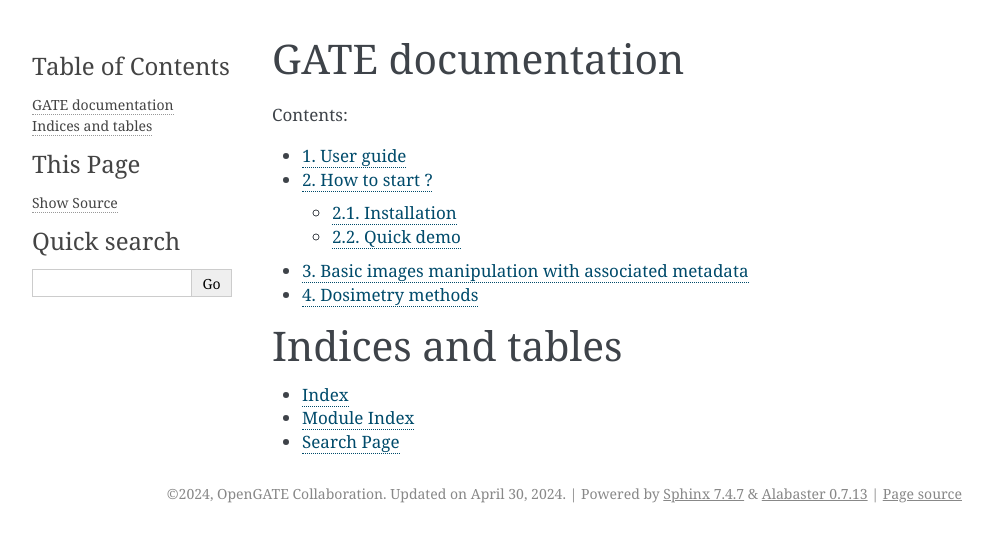
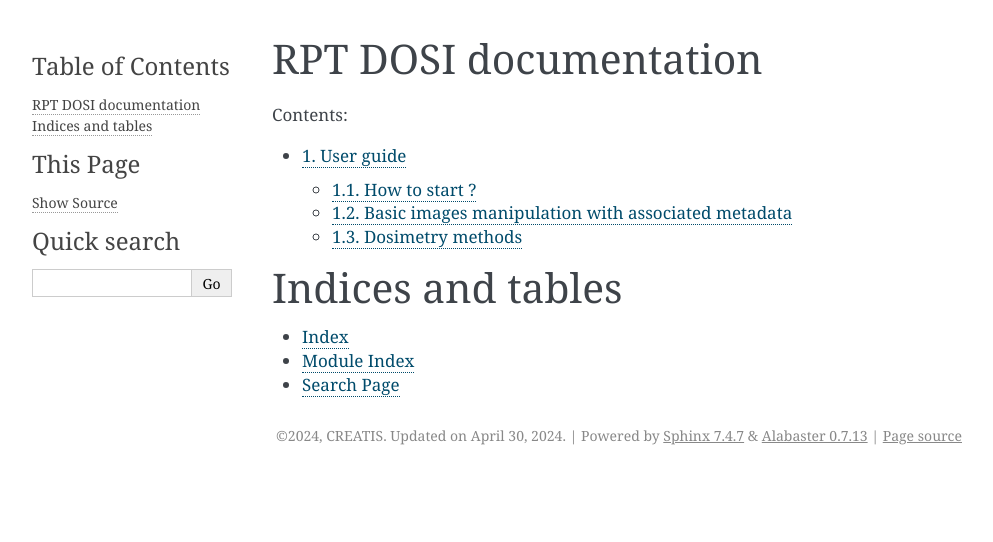
Before and after one commit to dsarrut/rpt_dosi, a Sphinx documentation site: the page built from docs/source/index.rst, in a window 1280 px wide. Shown: the top 542 px of the page, without its empty margins (148-1141 px from the left). Built offline with Sphinx 7.4.7, drawn with Linux system fonts in a browser that asks for light colours.

Commit message:
update doc

```diff
--- a/docs/source/conf.py
+++ b/docs/source/conf.py
@@ -27,9 +27,9 @@
 project = "RPT DOSI"
 now = datetime.now()
 copyright = (
-    str(now.year) + ", OpenGATE Collaboration. Updated on " + now.strftime("%B %d, %Y")
+    str(now.year) + ", CREATIS. Updated on " + now.strftime("%B %d, %Y")
 )
-author = "OpenGate Collaboration"
+author = "David Sarrut"
 
 # The short X.Y version
 version = ""
@@ -162,8 +162,6 @@
     if not info["module"]:
         return None
     filename = info["module"].replace(".", "/")
-    if filename.startswith("opengate_core"):
-        filename = "opengate_core/" + filename
     if os.path.isdir("../../" + filename):
         filename = filename + "/__init__"
     return code_url + filename + ".py"
@@ -198,9 +196,9 @@
 latex_documents = [
     (
         master_doc,
-        "OPENGATE.tex",
-        "OPENGATE Documentation",
-        "OpenGATE Collaboration",
+        "RPT_DOSI.tex",
+        "RPT_DOSI Documentation",
+        "RPT_DOSI Collaboration",
         "manual",
     ),
 ]
@@ -210,7 +208,7 @@
 
 # One entry per manual page. List of tuples
 # (source start file, name, description, authors, manual section).
-man_pages = [(master_doc, "OPENGATE", "OPENGATE Documentation", [author], 1)]
+man_pages = [(master_doc, "RPT_DOSI", "RPT_DOSI Documentation", [author], 1)]
 
 
 # -- Options for Texinfo output ----------------------------------------------
@@ -221,10 +219,10 @@
 texinfo_documents = [
     (
         master_doc,
-        "OPENGATE",
-        "OPENGATE Documentation",
+        "RPT_DOSI",
+        "RPT_DOSI Documentation",
         author,
-        "OPENGATE",
+        "RPT_DOSI",
         "One line description of project.",
         "Miscellaneous",
     ),
--- a/docs/source/index.rst
+++ b/docs/source/index.rst
@@ -1,6 +1,6 @@
 
-GATE documentation
-==================
+RPT DOSI documentation
+======================
 
 .. toctree::
    :maxdepth: 2
```
Also changed, not shown: docs/source/user_guide.md (+1 -1 lines), docs/source/user_guide_1_start.md (+3 -1 lines), 1 other file.
